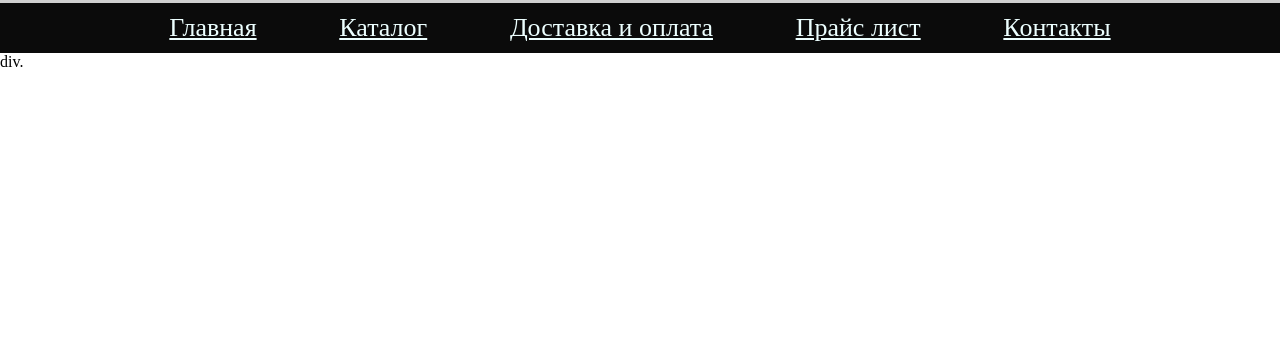
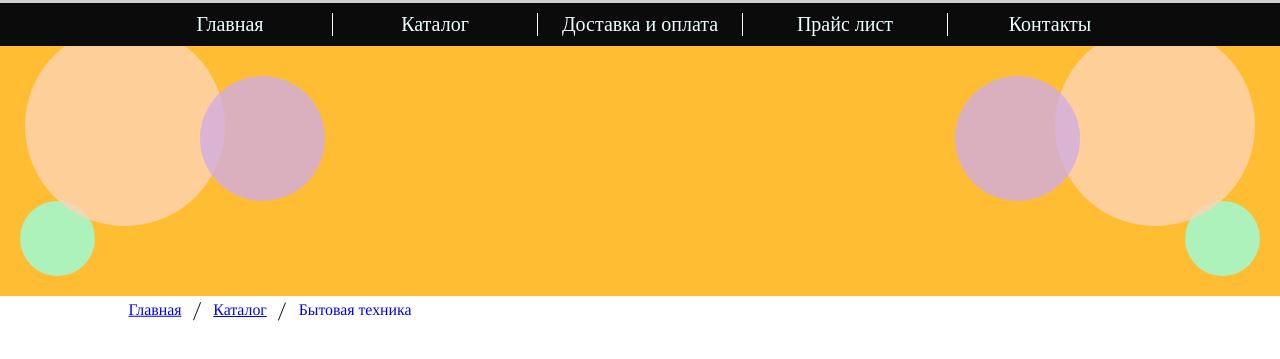
Before and after one commit to IharPrykhodzka/my_first_layout_html, a plain HTML site: page index.html in a window 1280 px wide. Shown: the part 141-500 px from the top of the page. Drawn offline with Linux system fonts and the light colour scheme.

Commit message:
first commit

```diff
--- a/index.html
+++ b/index.html
@@ -44,12 +44,32 @@
       </div>
     </div>
   </div>
+</header>
 
-  div.
-
-</header>
 <main>
-
+  <section class="top-main-container">
+    <div class="circle c1"></div>
+    <div class="circle c2"></div>
+    <div class="circle c3"></div>
+    <div class="circle c4"></div>
+    <div class="circle c5"></div>
+    <div class="circle c6"></div>
+  </section>
+  <section class="middle-main-container container">
+    <div class="navigation-bread-crumbs">
+      <nav class="navigation-element">
+        <a href="#" class="navigation-link">Главная</a>
+      </nav>
+      <nav class="navigation-element">
+        <a href="#" class="navigation-link">Каталог</a>
+      </nav>
+      <nav class="navigation-element">
+        <a href="#" class="navigation-link active-navigation">Бытовая техника</a>
+      </nav>
+    </div>
+    <div class="products-block"></div>
+  </section>
+  <section class="bottom-main-container"></section>
 </main>
 <footer>
 
--- a/style/style.css
+++ b/style/style.css
@@ -1,19 +1,19 @@
 
-html, body{
+html, body {
 	padding: 0;
 	margin: 0;
 }
 
-.container{
-	padding: 0 10%!important;
+.container {
+	padding: 0 10% !important;
 }
 
-header{
+header {
 	display: flex;
 	flex-direction: column;
 }
 
-.top-header-wrapper{
+.top-header-wrapper {
 	background-color: #d0d0d0;
 }
 
@@ -23,33 +23,33 @@ header{
 	align-items: center;
 }
 
-.top-header-container__logo-block{
+.top-header-container__logo-block {
 	display: flex;
 	padding: 30px 0;
 }
 
-.img-block img{
+.img-block img {
 	width: 80px;
 }
 
-.text-block{
+.text-block {
 	display: flex;
 	flex-direction: column;
 	padding: 5px;
 	justify-content: center;
 }
 
-.name1{
+.name1 {
 	font-size: 18px;
 	line-height: 14px;
 	margin-bottom: 5px;
 }
 
-.name2{
+.name2 {
 	font-size: 12px;
 }
 
-.top-header-container__phone-block{
+.top-header-container__phone-block {
 	display: flex;
 	flex-direction: column;
 	justify-content: center;
@@ -57,28 +57,142 @@ header{
 	padding: 30px 0;
 }
 
-.phone1, .phone2{
+.phone1, .phone2 {
 	font-size: 18px;
 }
 
-.feedback-text{
+.feedback-text {
 	font-size: 12px;
 }
 
-.top-header-container__phone-block span{
+.top-header-container__phone-block span {
 	margin-bottom: 5px;
 }
 
 .bottom-header-container {
 	display: flex;
 	justify-content: space-around;
-	font-size: 26px;
+	font-size: 20px;
 	background-color: #0b0b0b;
 }
-.home__link, .catalog__link, .shipping-and-payment__link, .price-list__link, .contacts__link{
+
+.home__link, .catalog__link, .shipping-and-payment__link, .price-list__link, .contacts__link {
 	color: #edffff;
 }
 
-.bottom-header-container div{
-	padding: 10px 0;
+.bottom-header-container div {
+	margin: 10px 0px;
+	border-right: 1px solid white;
+	width: 250px;
+	display: flex;
+	justify-content: center;
 }
+
+.bottom-header-container div:last-child {
+	border-right: none;
+}
+
+.bottom-header-container a {
+	text-decoration: none;
+}
+
+.top-main-container {
+	width: 100%;
+	height: 250px;
+	background-color: #ffbd34;
+	position: relative;
+	overflow: hidden;
+}
+
+.top-main-container .circle {
+	border-radius: 100px;
+	opacity: 0.8;
+	position: absolute;
+}
+
+.c1 {
+	top: 30px;
+	left: 200px;
+	z-index: 3;
+}
+
+.c2 {
+	bottom: 20px;
+	left: 20px;
+}
+
+.c3 {
+	top: -20px;
+	left: 25px;
+	z-index: 2;
+}
+
+.c4 {
+	top: 30px;
+	right: 200px;
+	z-index: 3;
+}
+
+.c5 {
+	top: -20px;
+	right: 25px;
+	z-index: 2;
+}
+
+.c6 {
+	bottom: 20px;
+	right: 20px;
+}
+
+.c1, .c4 {
+	background-color: #d2ade2;
+	width: 125px;
+	height: 125px;
+}
+
+.c2, .c6 {
+	background-color: #98ffdd;
+	width: 75px;
+	height: 75px;
+}
+
+.c3, .c5 {
+	background-color: #ffd4b5;
+	width: 200px;
+	height: 200px;
+}
+
+.middle-main-container{
+	display: flex;
+	flex-direction: column;
+}
+
+.navigation-bread-crumbs{
+	display: flex;
+	justify-content: flex-start;
+
+}
+
+.navigation-element{
+	padding: 0 15px;
+	border-right: 1px solid #0b0b0b;
+	margin: 5px 0;
+	transform: skew(-20deg) rotate(2deg);
+}
+
+.navigation-element:first-child{
+	padding-left: 0;
+}
+
+.navigation-element:last-child{
+	border-right: none;
+}
+
+.navigation-link{
+	transform: skew(20deg) rotate(-2deg);
+	display: block;
+}
+
+.active-navigation{
+	text-decoration: none;
+}
```
